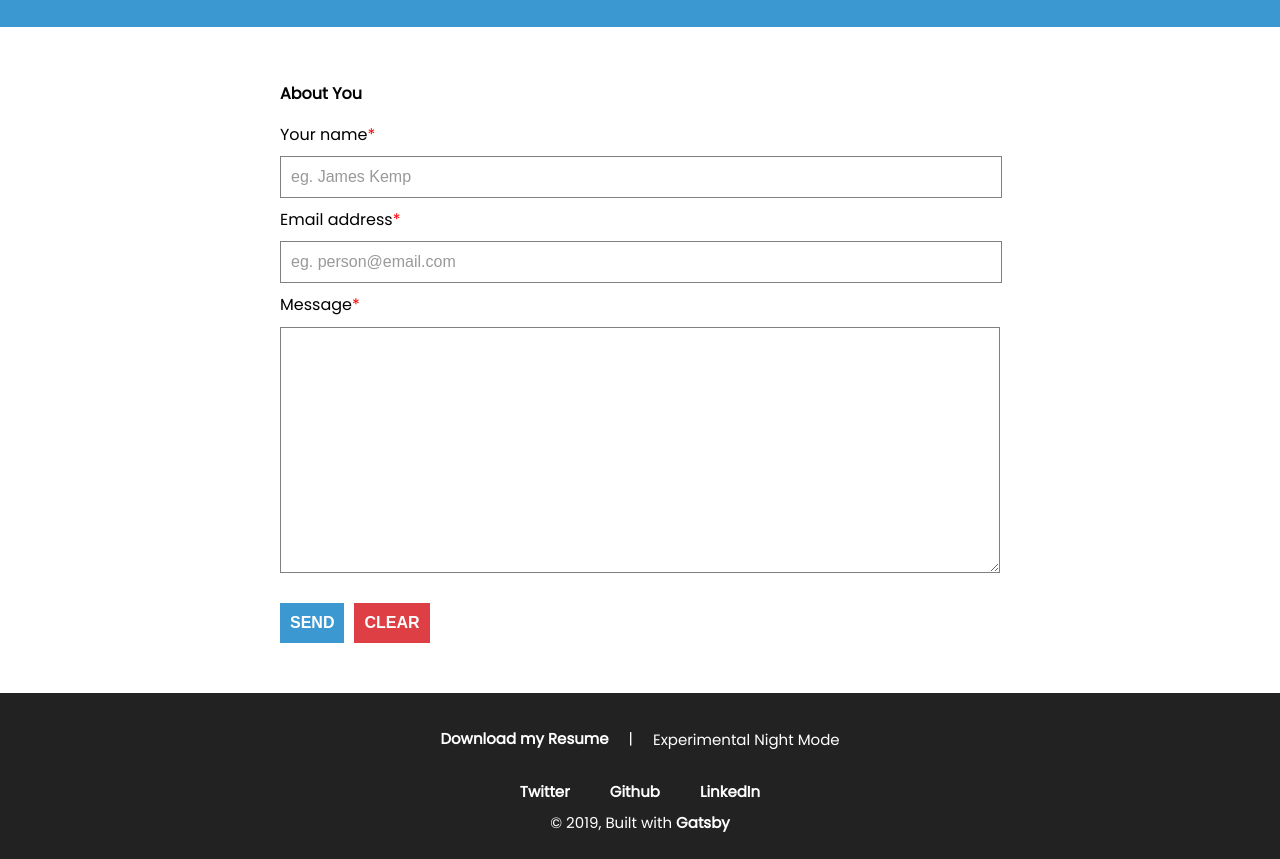
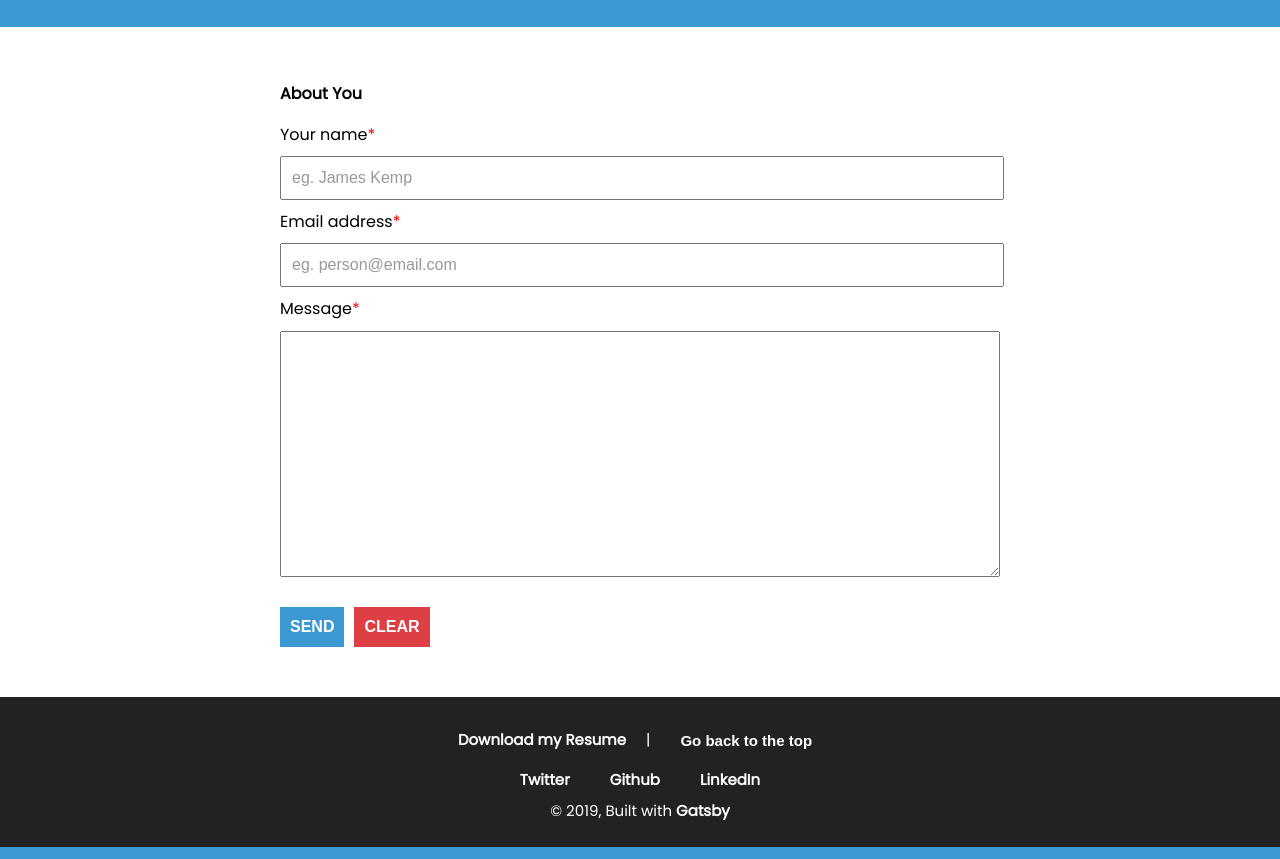
Before and after one commit to JamesKemp296/GatsbyJS-Portfolio, a Gatsby site: page /contact in a window 1280 px wide. Shown: the part 242-1101 px from the top of the page. Built offline with nearby package versions, Linux system fonts and the light colour scheme; Gatsby itself is replaced by a stand-in of ours.

Commit message:
removed styled components

```diff
--- a/package.json
+++ b/package.json
@@ -20,8 +20,7 @@
     "prop-types": "^15.7.2",
     "react": "^16.11.0",
     "react-dom": "^16.11.0",
-    "react-helmet": "^5.2.1",
-    "styled-components": "^4.4.1"
+    "react-helmet": "^5.2.1"
   },
   "devDependencies": {
     "prettier": "^1.19.1"
--- a/src/components/layout.js
+++ b/src/components/layout.js
@@ -1,35 +1,11 @@
-import React, { useState } from "react"
+import React from "react"
 import PropTypes from "prop-types"
 import { useStaticQuery, graphql } from "gatsby"
-import Resume from '../../data/James_Kemp_Resume_2019.pdf'
-import { ThemeProvider, createGlobalStyle } from 'styled-components'
+import Resume from "../../data/James_Kemp_Resume_2019.pdf"
 import Header from "./header"
 import "../globals.css"
 
-const light = {
-  bgMain: '#3B98D1',
-  btnBackground: '#183549',
-  btnFont: '#96F1F2',
-  contentMain: 'white',
-  indexContent: '#183549',
-  fontColor: 'black',
-  border: '1px solid grey'
-}
-
-const dark = {
-  bgMain: '#4B83FF',
-  btnBackground: 'white',
-  btnFont: 'black',
-  contentMain: '#183549',
-  indexContent: '#183549',
-  fontColor: '#96F1F2',
-  border: '1px solid #96F1F2'
-}
-
 const Layout = ({ children }) => {
-
-  const [isDark, setDark] = useState(false)
-
   const data = useStaticQuery(graphql`
     query SiteTitleQuery {
       site {
@@ -43,68 +19,67 @@ const Layout = ({ children }) => {
     }
   `)
 
-  const GlobalStyle = createGlobalStyle`
-    body {
-      background: ${props => (isDark ? '#131D27' : '#3B98D1')};
-    }
-    footer {
-      background: ${props => (isDark ? 'black' : '#222222')};
-    }
-    input {
-      background: ${props => (isDark ? '#183549' : 'white')};
-      border: ${props => (isDark ? '1px solid #96F1F2 ' : '1px solid grey')};
-      color: ${props => (isDark ? '#96F1F2' : '')};
-    }
-    #message {
-      background: ${props => (isDark ? '#183549' : 'white')};
-      border: ${props => (isDark ? '1px solid #96F1F2 ' : '1px solid grey')};
-      color: ${props => (isDark ? '#96F1F2' : '')};
-    }
-  `
+  const ref = React.createRef()
+  const handleClick = () => {
+    ref.current.scrollIntoView({
+      behavior: "smooth",
+      block: "start",
+    })
+  }
 
   const { title, subTitle } = data.site.siteMetadata
   return (
-    <ThemeProvider theme={isDark ? dark : light}>
+    <>
       <Header siteTitle={title} subTitle={subTitle} />
-      <div>
-        <main>
-          {children}
-        </main>
+      <div ref={ref}>
+        <main>{children}</main>
       </div>
-      {/* <DarkButton
-        onClick={() => setDark(!isDark)}
-      >
-        {isDark ? 'Day' : 'Night'}
-      </DarkButton> */}
       <footer>
-        <div className="footer-resume">
+        <div id="footer-top">
           <div>
-          <a href={Resume} download>
+            <a href={Resume} download>
               Download my Resume
             </a>
           </div>
           <div>|</div>
           <div>
-          <button
-            className="footer-dark"
-            onClick={() => setDark(!isDark)}
-          >
-            Experimental {isDark ? 'Day' : 'Night'} Mode
-          </button>
+            <div>
+              <button onClick={handleClick} id="top-btn">
+                Go back to the top
+              </button>
+            </div>
           </div>
         </div>
         <div className="footer-links">
-          <a href="https://twitter.com/jkempdev" target="_blank" rel="noopener noreferrer">Twitter</a>
-          <a href="https://github.com/JamesKemp296" target="_blank" rel="noopener noreferrer">Github</a>
-          <a href="https://www.linkedin.com/in/jamesdanielkemp/" target="_blank" rel="noopener noreferrer">LinkedIn</a>
+          <a
+            href="https://twitter.com/jkempdev"
+            target="_blank"
+            rel="noopener noreferrer"
+          >
+            Twitter
+          </a>
+          <a
+            href="https://github.com/JamesKemp296"
+            target="_blank"
+            rel="noopener noreferrer"
+          >
+            Github
+          </a>
+          <a
+            href="https://www.linkedin.com/in/jamesdanielkemp/"
+            target="_blank"
+            rel="noopener noreferrer"
+          >
+            LinkedIn
+          </a>
         </div>
         <div className="footer-bottom">
-          © {new Date().getFullYear()}, {'Built with'}{"\xa0"}
+          © {new Date().getFullYear()}, {"Built with"}
+          {"\xa0"}
           <a href="https://www.gatsbyjs.org">Gatsby</a>
         </div>
       </footer>
-      <GlobalStyle/>
-    </ThemeProvider>
+    </>
   )
 }
 
--- a/src/globals.css
+++ b/src/globals.css
@@ -1,12 +1,12 @@
-@import url('https://fonts.googleapis.com/css?family=Poppins:400|Poppins:400');
+@import url("https://fonts.googleapis.com/css?family=Poppins:400|Poppins:400");
 
 :root {
-  --main-bg-color: #3B98D1;
+  --main-bg-color: #3b98d1;
   --dark-main-bg-color: rgb(19, 32, 59);
   --content-bg-color: white;
   --dark-content-bg-color: #183549;
   --font-white: white;
-  --font-dark: #96F1F2;
+  --font-dark: #96f1f2;
 }
 
 html {
@@ -18,13 +18,13 @@ html {
 }
 body {
   margin: 0;
-  font-size: 1.5rem;;
-  font-family: 'Poppins', sans-serif;
+  font-size: 1.5rem;
+  font-family: "Poppins", sans-serif;
   font-weight: 400;
   line-height: 1.45;
   -webkit-font-smoothing: antialiased;
   -moz-osx-font-smoothing: grayscale;
-  background: #3B98D1;
+  background: #3b98d1;
   /* background: linear-gradient(270deg, #13828a, #7e4ed4);
   background-size: 400% 400%;
   animation: background-gradient 30s ease infinite;
@@ -32,8 +32,8 @@ body {
   -moz-animation: background-gradient 30s ease infinite; */
 }
 
-*:focus{
-  outline:none;
+*:focus {
+  outline: none;
 }
 
 article,
@@ -51,11 +51,17 @@ summary {
   display: block;
 }
 
-p {margin-bottom: 1.25em;}
+p {
+  margin-bottom: 1.25em;
+}
 
-h1, h2, h3, h4, h5 {
+h1,
+h2,
+h3,
+h4,
+h5 {
   margin: 2.75rem 0 1rem;
-  font-family: 'Poppins', sans-serif;
+  font-family: "Poppins", sans-serif;
   font-weight: 400;
   line-height: 1.15;
 }
@@ -65,15 +71,26 @@ h1 {
   font-size: 3.052em;
 }
 
-h2 {font-size: 2.441em;}
+h2 {
+  font-size: 2.441em;
+}
 
-h3 {font-size: 1.953em;}
+h3 {
+  font-size: 1.953em;
+}
 
-h4 {font-size: 1.563em;}
+h4 {
+  font-size: 1.563em;
+}
 
-h5 {font-size: 1.25em;}
+h5 {
+  font-size: 1.25em;
+}
 
-small, .text_small {font-size: 0.8em;}
+small,
+.text_small {
+  font-size: 0.8em;
+}
 
 a {
   font-weight: bold;
@@ -120,6 +137,10 @@ a {
   padding: 0 3rem;
 }
 
+.page-container a {
+  color: black;
+}
+
 /* =========================FOOTER====================== */
 
 footer {
@@ -130,12 +151,30 @@ footer {
   place-items: center;
 }
 
-.footer-resume {
+#footer-top {
   display: flex;
-  padding: 1rem;
+  justify-content: space-around;
 }
-.footer-resume div {
-  padding: 1rem;
+
+#footer-top div {
+  margin: 1rem;
+  display: flex;
+  place-items: center;
+}
+
+#footer-top div a {
+  margin: 0;
+  padding: 0;
+}
+
+#top-btn {
+  border: none;
+  background: transparent;
+  color: white;
+  font-size: 1.5rem;
+  font-weight: bold;
+  padding: 0;
+  margin: 0;
 }
 
 .footer-dark {
@@ -143,7 +182,7 @@ footer {
   border: none;
   color: white;
   padding: 0 0 10px;
-  font-family: 'Poppins', sans-serif;
+  font-family: "Poppins", sans-serif;
   font-size: 1.5rem;
 }
 
@@ -158,19 +197,37 @@ footer {
 }
 
 @keyframes background-gradient {
-  0%{background-position:0% 82%}
-  50%{background-position:100% 19%}
-  100%{background-position:0% 82%}
+  0% {
+    background-position: 0% 82%;
+  }
+  50% {
+    background-position: 100% 19%;
+  }
+  100% {
+    background-position: 0% 82%;
+  }
 }
 @-webkit-keyframes background-gradient {
-  0%{background-position:0% 82%}
-  50%{background-position:100% 19%}
-  100%{background-position:0% 82%}
+  0% {
+    background-position: 0% 82%;
+  }
+  50% {
+    background-position: 100% 19%;
+  }
+  100% {
+    background-position: 0% 82%;
+  }
 }
 @-moz-keyframes background-gradient {
-  0%{background-position:0% 82%}
-  50%{background-position:100% 19%}
-  100%{background-position:0% 82%}
+  0% {
+    background-position: 0% 82%;
+  }
+  50% {
+    background-position: 100% 19%;
+  }
+  100% {
+    background-position: 0% 82%;
+  }
 }
 
 @media only screen and (max-width: 720px) {
--- a/src/pages/contact.js
+++ b/src/pages/contact.js
@@ -1,19 +1,18 @@
 import React from "react"
 import Layout from "../components/layout"
 import SEO from "../components/seo"
-import { PageContent, PageContainer, HeadContainer, HeadMainText, HeadSubText } from '../styled/Page'
+import "../globals.css"
 import "./contact.css"
-import "../globals.css"
 
 const Contact = () => (
   <Layout>
     <SEO title="Contact" />
-    <HeadContainer>
-      <HeadMainText>Contact James</HeadMainText>
-      <HeadSubText>Send me a message</HeadSubText>
-    </HeadContainer>
-    <PageContent>
-      <PageContainer>
+    <div className="head-container">
+      <h1>Contact James</h1>
+      <h2>Send me a message</h2>
+    </div>
+    <div className="page-content">
+      <div className="page-container">
         <h5 className="about-you">About You</h5>
         <form
           name="contact"
@@ -25,28 +24,50 @@ const Contact = () => (
           <input type="hidden" name="bot-field" />
           <input type="hidden" name="form-name" value="contact" />
           <div className="field half first">
-            <label htmlFor="name">Your name<span className="red-span">*</span></label>
-            <input type="text" name="name" id="name" placeholder="eg. James Kemp" required/>
+            <label htmlFor="name">
+              Your name<span className="red-span">*</span>
+            </label>
+            <input
+              type="text"
+              name="name"
+              id="name"
+              placeholder="eg. James Kemp"
+              required
+            />
           </div>
           <div className="field half">
-            <label htmlFor="email">Email address<span className="red-span">*</span></label>
-            <input type="text" name="email" id="email" placeholder="eg. person@email.com" required/>
+            <label htmlFor="email">
+              Email address<span className="red-span">*</span>
+            </label>
+            <input
+              type="text"
+              name="email"
+              id="email"
+              placeholder="eg. person@email.com"
+              required
+            />
           </div>
           <div className="field">
-            <label htmlFor="message">Message<span className="red-span">*</span></label>
-            <textarea name="message" id="message" rows="6" required/>
+            <label htmlFor="message">
+              Message<span className="red-span">*</span>
+            </label>
+            <textarea name="message" id="message" rows="6" required />
           </div>
           <ul className="actions">
             <li>
-              <input type="submit" value="SEND" className="special submit-button" />
+              <input
+                type="submit"
+                value="SEND"
+                className="special submit-button"
+              />
             </li>
             <li>
-              <input type="reset" value="CLEAR" className="clear-button"/>
+              <input type="reset" value="CLEAR" className="clear-button" />
             </li>
           </ul>
         </form>
-      </PageContainer>
-    </PageContent>
+      </div>
+    </div>
   </Layout>
 )
 
--- a/src/styled/Page.js
+++ /dev/null
@@ -1,48 +0,0 @@
-import styled from 'styled-components'
-
-const PageContent = styled.div`
-  width: 100%;
-  padding: 3rem 0;
-  background: ${props => props.theme.contentMain};
-  color: ${props => props.theme.fontColor};
-`
-
-const IndexContent = styled.div`
-  width: 100%;
-  padding: 3rem 0;
-  background: ${props => props.theme.indexContent};
-  color: ${props => props.theme.fontColor};
-`
-
-const PageContainer = styled.div`
-  margin: 0 auto;
-  max-width: 720px;
-  padding: 0 3rem;
-  a {
-    color: ${props => props.theme.fontColor};
-  }
-  a:visited {
-    color: ${props => props.theme.fontColor};
-  }
-`
-
-const HeadContainer = styled.header`
-  display: grid;
-  place-items: center;
-  margin-bottom: 3rem;
-  text-align: center;
-`
-const HeadMainText = styled.h1`
-  font-size: 4rem;
-  font-weight: bold;
-  margin: 3rem 0 0 0;
-  padding: 0;
-`
-
-const HeadSubText = styled.h2`
-  font-size: 2rem;
-  margin: 0;
-  padding: 1rem 0 0 0;
-`
-
-export { IndexContent, PageContent, PageContainer, HeadContainer, HeadMainText, HeadSubText }
```
Also changed, not shown: src/components/header.js (+6 -6 lines), src/components/project.js (+17 -15 lines), src/pages/about.js (+51 -23 lines), src/pages/github.css (+30 -0 lines), src/pages/github.js (+32 -27 lines), src/pages/index.css (+7 -0 lines), src/pages/index.js (+5 -6 lines), src/styled/DarkButton.js (deleted, +0 -18 lines), src/styled/GithubCard.js (deleted, +0 -29 lines), src/styled/ResumeBtn.js (deleted, +0 -14 lines), 1 other file.
